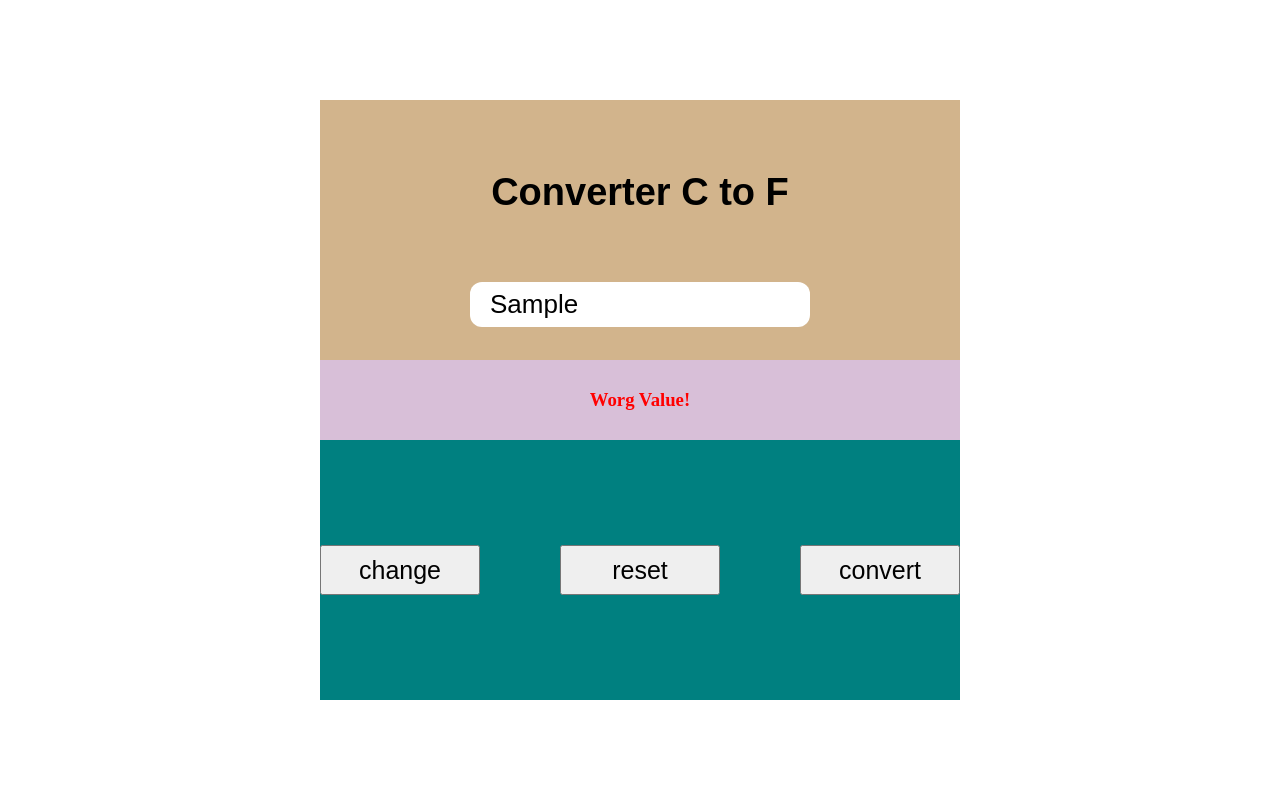
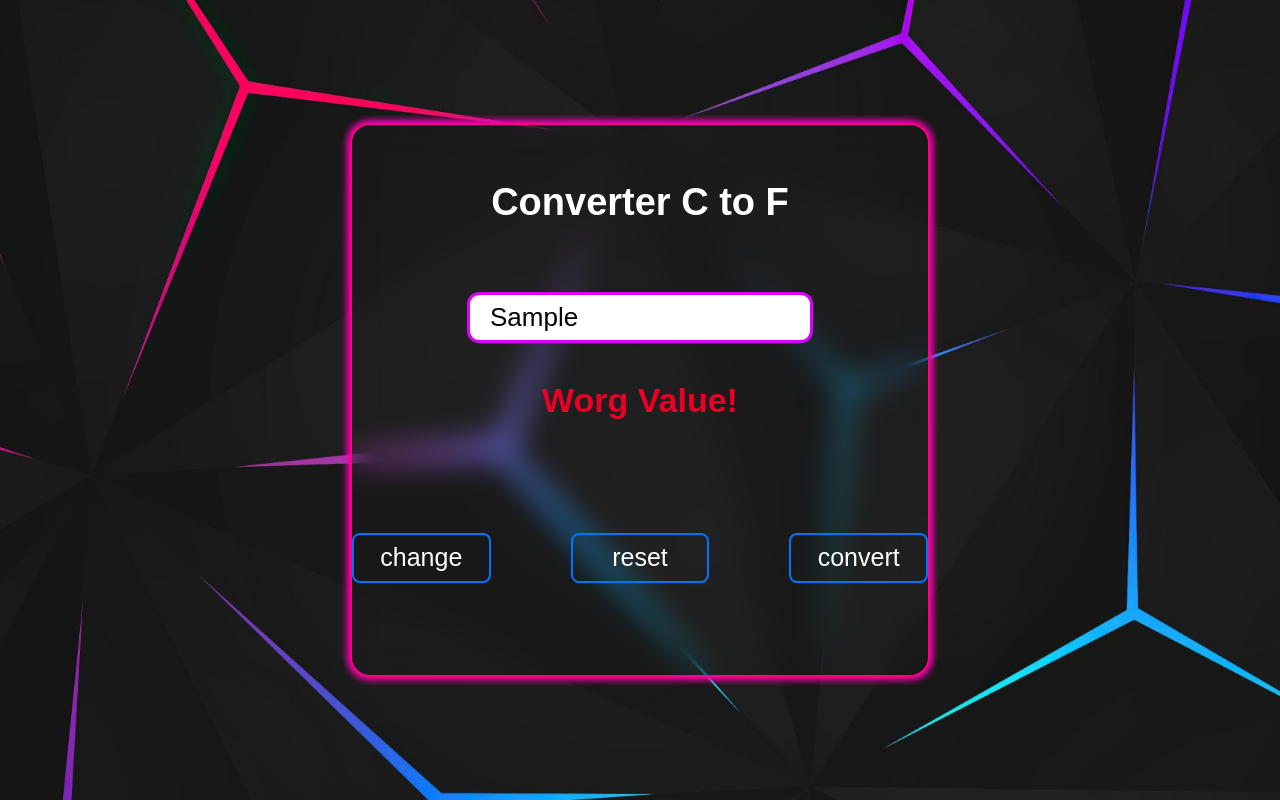
Before and after one commit to mmd-web/Conversion_app, a plain HTML site: page index.html in a window 1280 px wide. Both pictures are taken after typing "Sample" into the empty fields and a click on the button "convert". Drawn offline with Linux system fonts and the light colour scheme.

Commit message:
Styles : Perfecting styles

```diff
--- a/styles/global.css
+++ b/styles/global.css
@@ -13,7 +13,7 @@ body {
     height: 100%;
     top: 0;
     left: 0;
-    background-image: url(../img/background.png);
+    background-image: url(../img/abstract-polygon-colorful-4k-wallpaper-1920x1080.jpg);
     background-position: center;
     background-repeat: no-repeat;
     background-size: cover;
--- a/styles/style.css
+++ b/styles/style.css
@@ -1,51 +1,57 @@
 #box_content {
-    width: 50%;
-    height: 600px;
-    background-color: gray;
+    width: 45%;
+    height: 550px;
+    background-color: #ffffff00;
+    backdrop-filter: blur(15px);
+    border-radius: 20px;
+    border: 2px solid rgb(255, 0, 136);
+    box-shadow: 0 0 8px rgb(255, 0, 136) , 0 0 8px rgb(217, 0, 255) , 0 0 8px rgb(255, 0, 136);
 }
 
 #box_input {
     width: 100%;
     height: 260px;
-    background-color: tan;
+    background-color: transparent;
     gap: 30px;
 }
 #Description {
     font-family: var(--fontFamily);
     font-size: 38px;
+    color: #fff;
 }
 #converter {
     width: 300px;
     height: 45px;
-    border: none;
+    border: 3px solid rgb(217, 0, 255);
     border-radius: 12px;
     font-family: var(--fontFamily);
     font-size: 26px;
     padding: 0 20px;
+    background-color: #fff;
+    outline: none;
 }
 
 #box_text {
     width: 100%;
     height: 80px;
-    background-color: thistle;
+    background-color: transparent;
 }
-#box_text>span {
-    height: 25px;
+#box_text>h3 {
     display: flex;
     flex-direction: row;
     align-items: center;
-    background-color: red;
     font-family: var(--fontFamily);
-    font-size: 25px
+    font-size: 34px;
+    color: rgb(234, 0, 39);
 }
-#box_text>#error_text {
-    color: red;
+#box_text>#output {
+    color: rgb(0, 234, 70);
 }
 
 #box_btn {
     width: 100%;
     height: 260px;
-    background-color: teal;
+    background-color: transparent;
     gap: 80px;
 }
 #box_btn>button {
@@ -54,4 +60,14 @@
     font-family: var(--fontFamily);
     font-size: 25px;
     cursor: pointer;
+    border-radius: 8px;
+    border: 2px solid rgb(0, 115, 255);
+    text-align: center;
+    background-color: transparent;
+    color: #fff;
+    transition: background-color 300ms linear;
 }
+#box_btn>button:hover {
+    background-color: rgb(0, 115, 255);
+    box-shadow: 0 0 8px rgb(0, 115, 255) , 0 0 8px rgb(0, 115, 255);
+}
```
